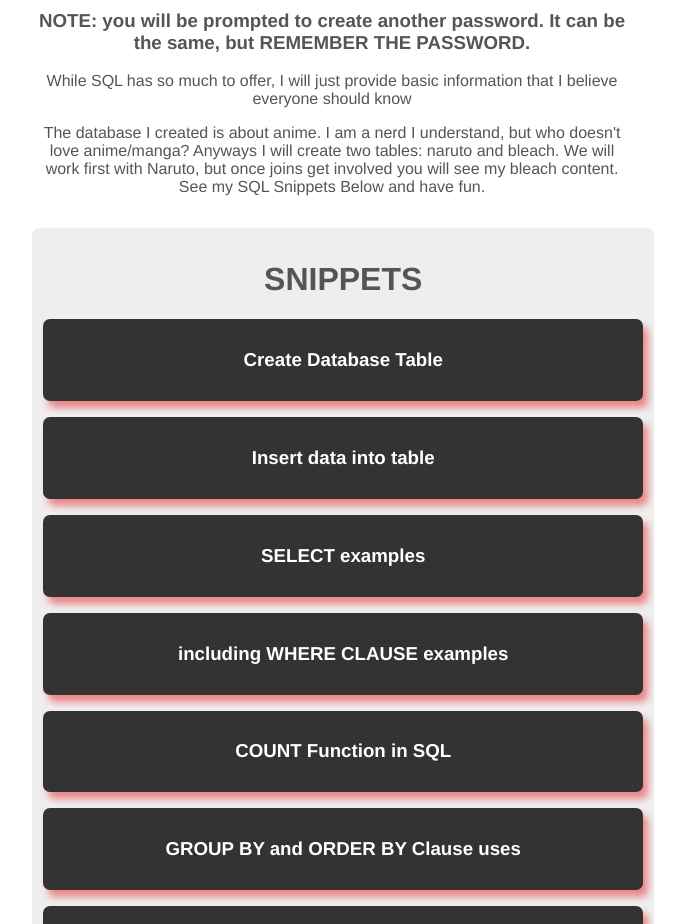
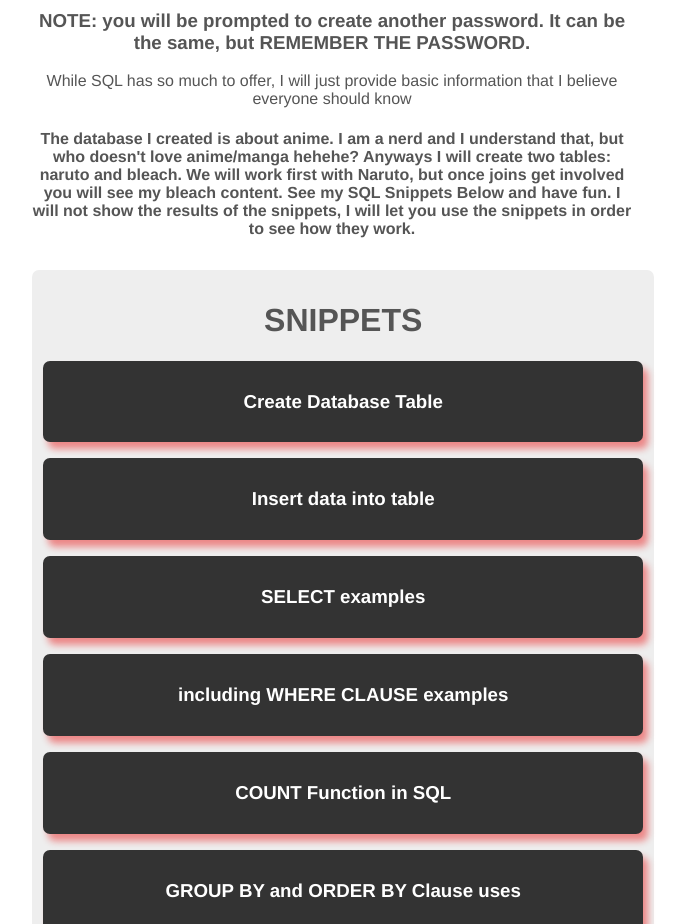
Before and after one commit to tranielmp8/PostgreSQL_Cheetsheet_Vuejs, a Vue app: page / in a window 1280 px wide. Shown: the part 1280-2204 px from the top of the page, without its empty margins (308-993 px from the left). Built offline with nearby package versions, Linux system fonts and the light colour scheme.

Commit message:
tried emojis

```diff
--- a/src/components/Hero.vue
+++ b/src/components/Hero.vue
@@ -17,7 +17,7 @@
       <img class="pgadmin" src="../assets/images/pgadmin.png" alt="pgadmin">
       <h3>NOTE: you will be prompted to create another password. It can be the same, but REMEMBER THE PASSWORD.  </h3>
       <p>While SQL has so much to offer, I will just provide basic information that I believe everyone should know</p>
-      <p>The database I created is about anime. I am a nerd I understand, but who doesn't love anime/manga? Anyways I will create two tables: naruto and bleach. We will work first with Naruto, but once joins get involved you will see my bleach content. See my SQL Snippets Below and have fun. </p>
+      <h4>The database I created is about anime. I am a nerd and I understand that, but who doesn't love anime/manga hehehe? Anyways I will create two tables: naruto and bleach. We will work first with Naruto, but once joins get involved you will see my bleach content. See my SQL Snippets Below and have fun. I will not show the results of the snippets, I will let you use the snippets in order to see how they work.</h4>
     </div>
   </div>
 </template>
```
